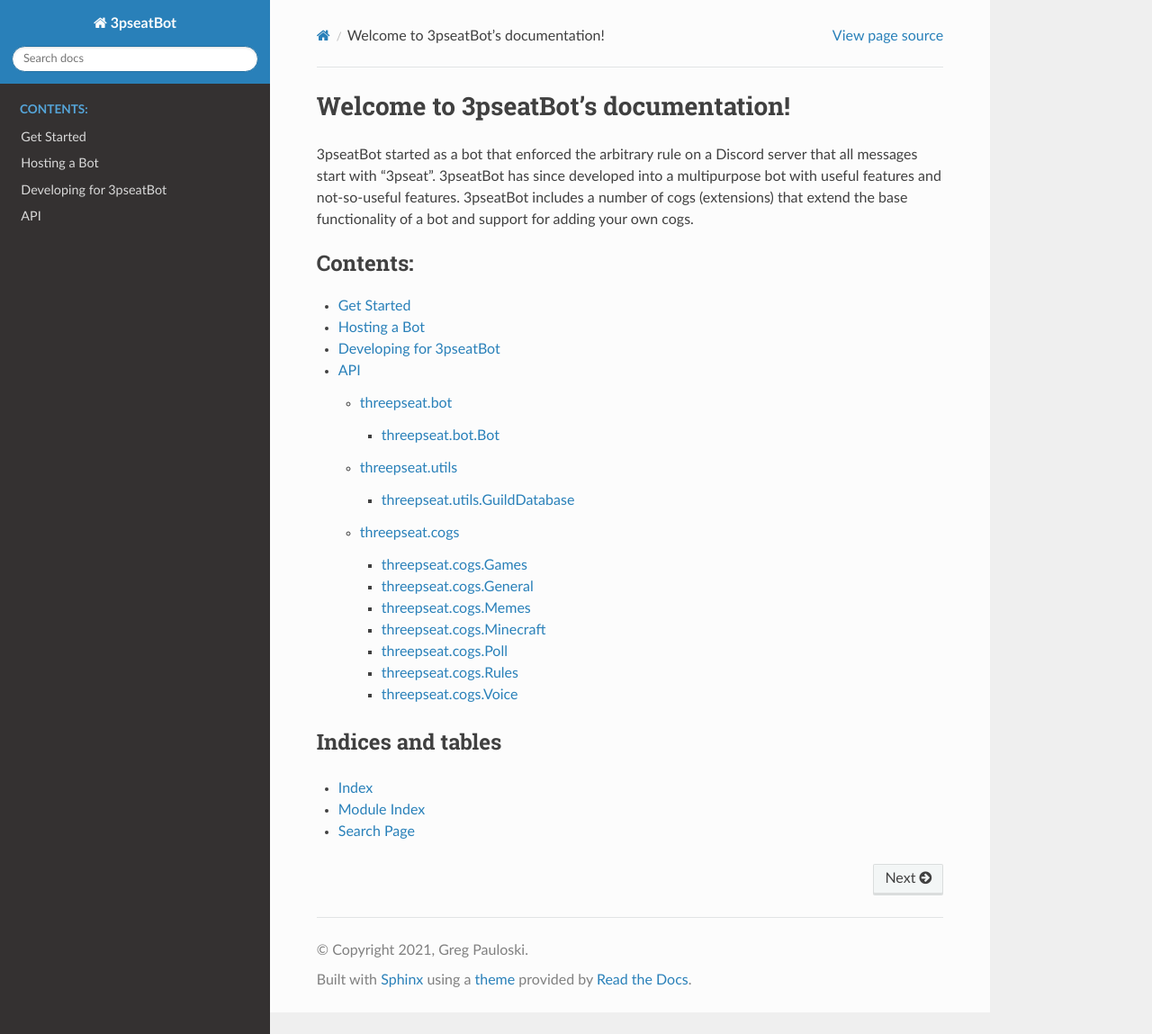
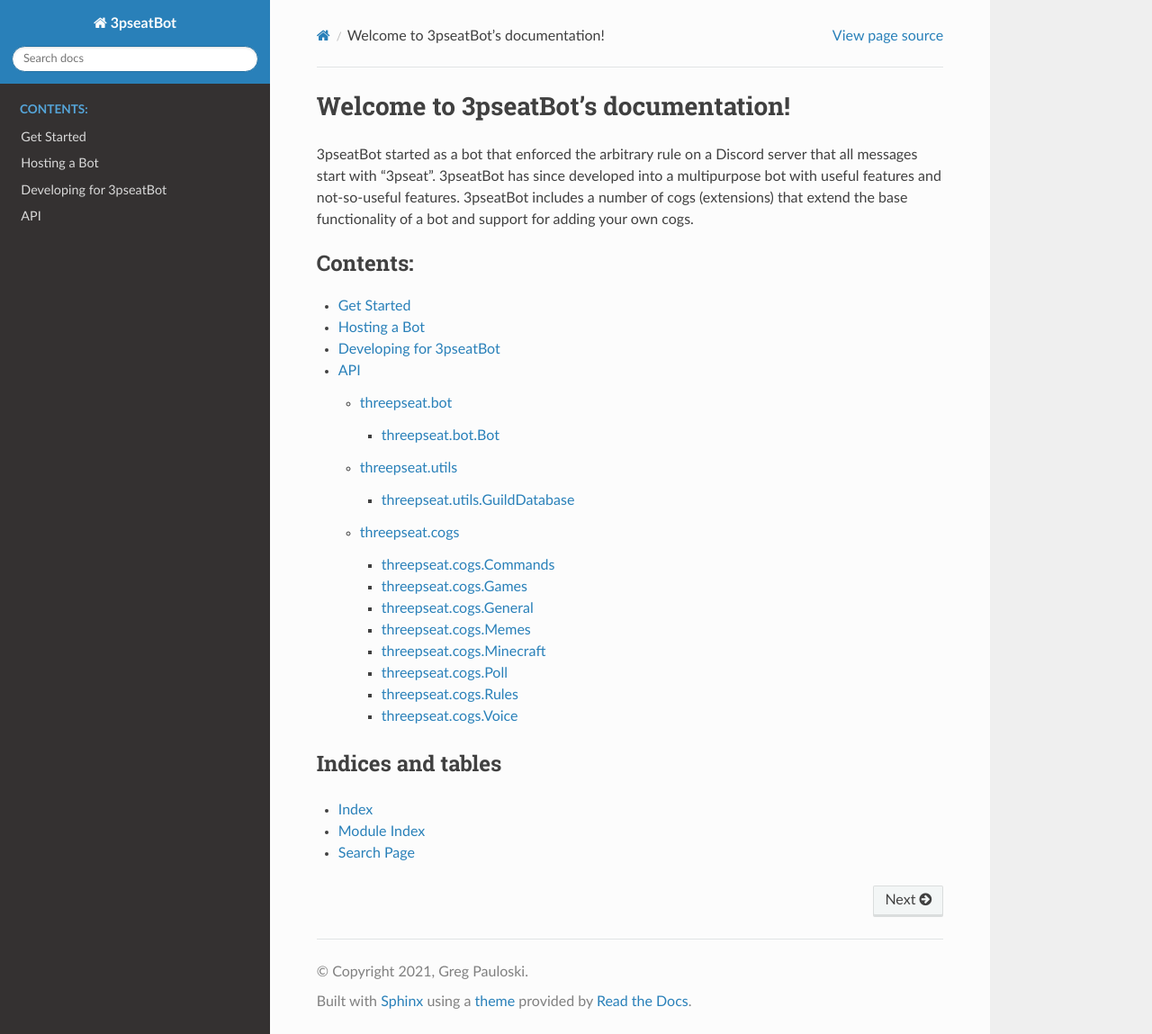
Before and after one commit to gpauloski/3pseatBot, a Sphinx documentation site: the page built from docs/index.rst, in a window 1280 px wide and 1149 px high. Shown: the whole window at 90% size. Built offline with Sphinx 7.4.7 and the Read the Docs theme 2.0.0, drawn with Linux system fonts in a browser that asks for light colours.

Commit message:
Added commands cog to docs

```diff
--- a/docs/source/threepseat.cogs.rst
+++ b/docs/source/threepseat.cogs.rst
@@ -1,5 +1,11 @@
 threepseat.cogs
 ===============
+
+threepseat.cogs.Commands
+------------------------
+
+.. autoclass:: threepseat.cogs.Commands
+   :members:
 
 threepseat.cogs.Games
 ---------------------
@@ -26,7 +32,7 @@
    :members:
 
 threepseat.cogs.Poll
----------------------
+--------------------
 
 .. autoclass:: threepseat.cogs.Poll
    :members:
```
